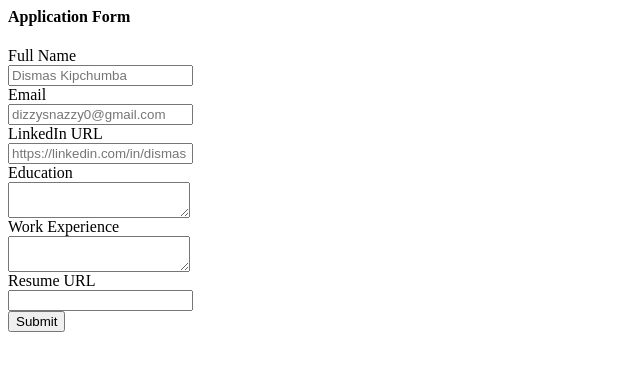
After one commit to dizzysnazzy/snazzy-careers-website-v2, a Flask app: template templates/application_form.html in a window 1280 px wide. The commit adds this page. Shown: the top 371 px of the page, without its empty margins (0-640 px from the left). Run offline with Flask 3, Linux system fonts and the light colour scheme; the template is opened without the code that fills it, so the values that code supplies are empty.

Commit message:
Store Application in database

```diff
--- a/app.py
+++ b/app.py
@@ -1,5 +1,5 @@
-from flask import Flask, render_template, jsonify
-from database import load_jobs_from_db, load_job_from_db
+from flask import Flask, render_template, jsonify, request
+from database import load_jobs_from_db, load_job_from_db, add_application_to_db
 
 app = Flask(__name__)
 
@@ -28,5 +28,17 @@ def show_job(id):
   return render_template('jobpage.html',
                          job=job)
 
+@app.route("/job/<id>/apply", methods=['post'])
+def apply_to_job(id):
+  data = request.form
+  job=load_job_from_db(id)
+  add_application_to_db(id, data)
+  # store this in the db
+  # send an email
+  # display an acknowledgement
+  return render_template('application_submitted.html',
+                         application=data,
+                         job=job)
+
 if __name__ == "__main__":
   app.run(host='0.0.0.0', debug=True)
--- /dev/null
+++ b/templates/application_form.html
@@ -0,0 +1,34 @@
+<h4>Application Form</h4>
+<form action="/job/{{job['id']}}/apply" method="post">
+  <div class="mb-2">
+    <label>Full Name</label><br>
+    <input type="text" name="full_name" placeholder="Dismas Kipchumba">
+  </div>
+
+  <div class="mb-2">
+    <label>Email</label><br>
+    <input type="text" name="email" placeholder="dizzysnazzy0@gmail.com">
+  </div>
+
+  <div class="mb-2">
+    <label>LinkedIn URL</label><br>
+    <input type="text" name="linkedin_url" placeholder="https://linkedin.com/in/dismas">
+  </div>
+
+  <div class="mb-2">
+    <label>Education</label><br>
+    <textarea name="education"></textarea>
+  </div>
+
+  <div class="mb-2">
+    <label>Work Experience</label><br>
+    <textarea name="work_experience"></textarea>
+  </div>
+
+  <div class="mb-2">
+    <label>Resume URL</label><br>
+    <input type="text" name="resume_url">
+  </div>
+
+  <input type="submit">
+</form>
--- a/templates/jobpage.html
+++ b/templates/jobpage.html
@@ -26,6 +26,7 @@
       </ol>
       <h4>Salary</h4>
       <p>{{job.currency}}{{job.salary}}</p>
+      {% include 'application_form.html' %}
     </div>
     {% include 'footer.html' %}
   </body>
```
Also changed, not shown: database.py (+14 -1 lines), templates/application_submitted.html (added, +34 -0 lines).
